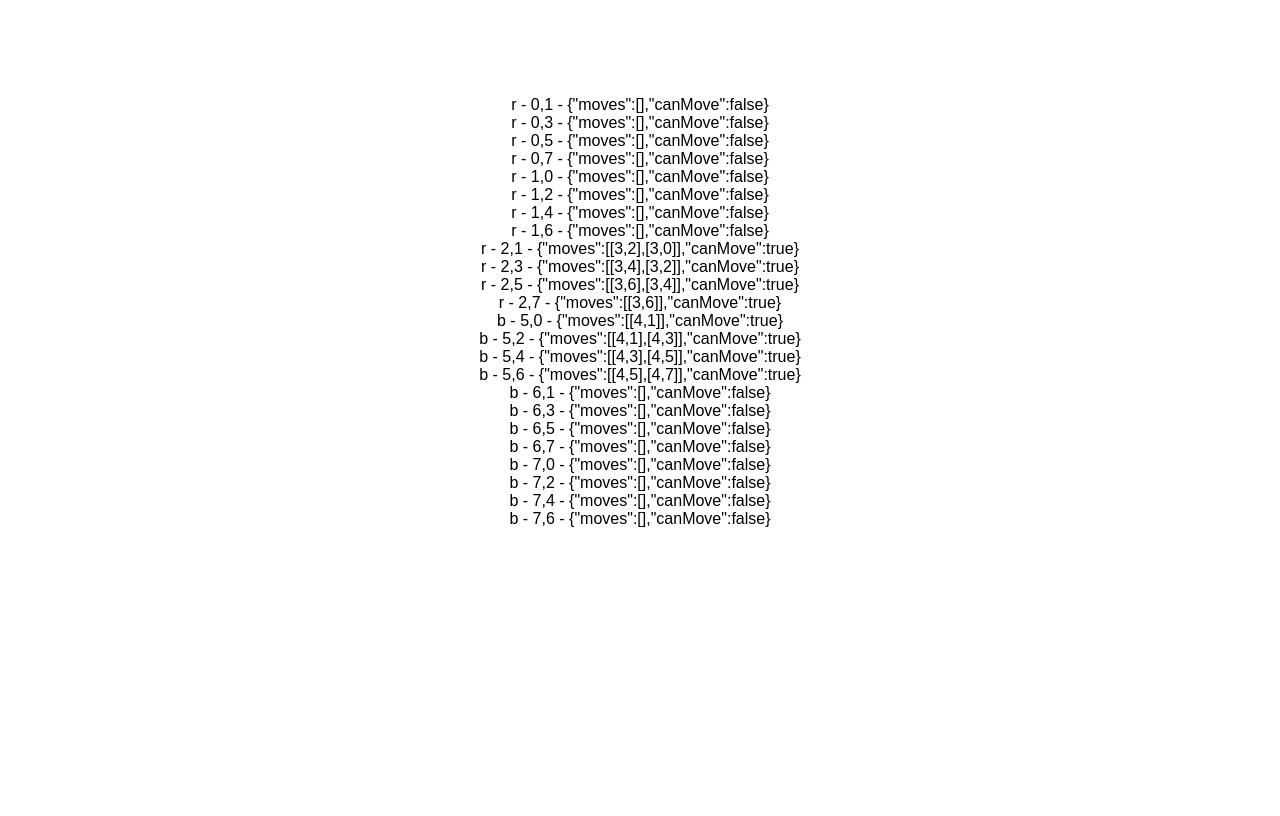
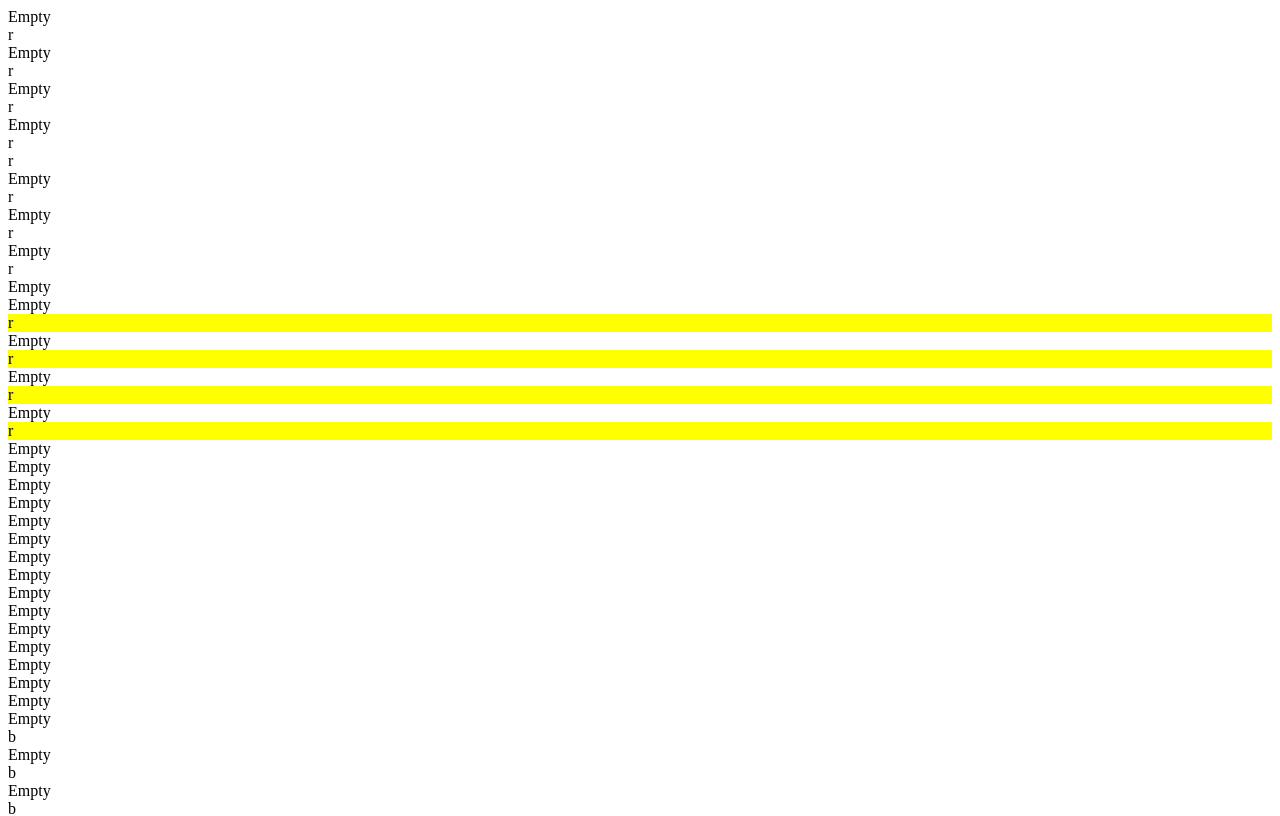
Before and after one commit to benrose207/checkers, a React (Create React App) app: page / in a window 1280 px wide. Shown: the top 816 px of the page. Built offline with nearby package versions, Linux system fonts and the light colour scheme.

Commit message:
Add logic for getting current players move pieces

```diff
--- a/src/App.js
+++ b/src/App.js
@@ -1,12 +1,10 @@
 import React from 'react';
 import './styles/index.css';
-import Board from './board/board.jsx';
+import Game from './game/game.jsx'
 
 function App() {
   return (
-    <div className="App">
-      <Board />
-    </div>
+    <Game />
   );
 }
 
--- a/src/board/board.js
+++ b/src/board/board.js
@@ -3,7 +3,7 @@ import Marker from '../marker/marker.js';
 class Board {
   constructor() {
     this.size = 8;
-    this.board = new Array(this.size).fill().map(row => new Array(this.size));
+    this.board = new Array(this.size).fill().map(row => new Array(this.size).fill(""));
   }
 
   // populate new board
@@ -26,13 +26,43 @@ class Board {
     }
   }
 
-  //getMoves(color)
-  // Need to determine all possible moves for the current player. Then determine what their
-  // choices actually are, depending on if any pieces can jump others.
+  getMovePieces(color) {
+    const moves = {};
+    let canJump = false;
 
-  // iterate through board. For each marker belonging of the color, get it's current moves.
-  // Populate an array of these potential moves
-  // Then go through possible moves, filter as needed.
+    // iterate through board. For each marker belonging of the color, get it's current moves.
+    for (let i = 0; i < this.size; i++) {
+      for (let j = 0; j < this.size; j++) {
+        const cell = this.board[i][j];
+
+        if (cell && cell.color === color) {
+          // const cellMoveData = cell.canMove(this.board);
+          // moves.push(cellMoveData);
+          // if (cellMoveData.canJump) canJump = true;
+          const cellMoveData = cell.canMove(this.board);
+
+          if (cellMoveData.canMove) {
+            const posStr = `${i},${j}`;
+            moves[posStr] = cellMoveData;
+
+            if (cellMoveData.canJump) canJump = true;
+          }
+
+        }
+      }
+    }
+
+    // Check if any of the markers can jump. If so, filter moves to only these tiles
+    // If none can jump, then just return all moves
+    if (canJump) {
+      // moves.filter(movePiece => movePiece.canJump === true);
+      Object.keys(moves).forEach(key => {
+        if (!moves[key].canJump) delete moves[key];
+      });
+    }
+
+    return moves;
+  }
 }
 
 export default Board;
--- a/src/board/board.jsx
+++ b/src/board/board.jsx
@@ -1,16 +1,21 @@
 import React from 'react';
 import BoardClass from './board.js';
-import Marker from '../marker/marker.jsx';
+import Cell from '../marker/cell';
 
-const Board = () => {
+const Board = ({ currentPlayer }) => {
   const board = new BoardClass();
   board.populate();
+  const movePieces = board.getMovePieces(currentPlayer);
 
   return (
     <div>
-      {board.board.map(row => (
-        row.map((cell, idx) => (
-          cell ? <Marker key={idx} marker={cell} board={board.board}/> : <div>" "</div>
+      {board.board.map((row, idx1) => (
+        row.map((cell, idx2) => (
+          <Cell
+            key={idx2}
+            cell={cell}
+            canMove={!!movePieces[`${idx1},${idx2}`]}
+          />
         ))
       ))}
     </div>
--- /dev/null
+++ b/src/game/game.jsx
@@ -0,0 +1,14 @@
+import React, { useState } from 'react';
+import Board from '../board/board.jsx';
+
+const Game = () => {
+  const [currentPlayer, setCurrentPlayer] = useState('r');
+
+  return (
+    <main>
+      <Board currentPlayer={currentPlayer}/>
+    </main>
+  );
+};
+
+export default Game;
--- /dev/null
+++ b/src/marker/cell.jsx
@@ -0,0 +1,12 @@
+import React from 'react';
+import Marker from './marker.jsx';
+
+const Cell = ({ cell, canMove }) => {
+  return (
+    <div>
+      {cell ? <Marker marker={cell} canMove={canMove} /> : "Empty"}
+    </div>
+  );
+};
+
+export default Cell;
--- a/src/marker/marker.js
+++ b/src/marker/marker.js
@@ -10,11 +10,9 @@ class Marker {
     this.king = true;
   }
 
-  canMove(currentBoard) {
-    // depending on color and king status, determine if piece can move at all
-    // Also will need to return cells this piece could move to
-    // Need to see if it can jump anyone
+  getMoves(currentBoard) {
     let moves = [];
+    let canJump = false;
 
     let directions;
     if (this.king) {
@@ -27,16 +25,33 @@ class Marker {
 
     for (const direction of directions) {
       const [x, y] = this.pos;
-      const [newX, newY] = [x + direction[0], y + direction[1]];
+      let [newX, newY] = [x + direction[0], y + direction[1]];
       if (!this.validPos(newX, newY)) continue;
-      debugger
-      if (!currentBoard[newX][newY]) {
+      const moveSpace = currentBoard[newX][newY]
+
+      if (!moveSpace) {
         moves.push([newX, newY]);
+      } else if (moveSpace.color !== this.color) {
+        newX += direction[0];
+        newY += direction[1];
+
+        if (!currentBoard[newX][newY]) {
+          moves.push([newX, newY]);
+          canJump = true;
+        }
       }
     }
 
+    return { moves, canJump };
+  }
+
+  canMove(currentBoard) {
+    const { moves, canJump } = this.getMoves(currentBoard);
+
     return {
       moves,
+      canJump,
+      pos: this.pos,
       canMove: moves.length > 0,
     }
   }
--- a/src/marker/marker.jsx
+++ b/src/marker/marker.jsx
@@ -1,11 +1,12 @@
 import React from 'react';
 
-const Marker = ({ marker, board }) => {
+const Marker = ({ marker, canMove }) => {
+
   return (
-    <div>
-      {`${marker.color} - ${marker.pos} -  ${JSON.stringify(marker.canMove(board))}`}
+    <div className={canMove ? 'move-option' : ''}>
+      {`${marker.color}`}
     </div>
-  )
+  );
 };
 
 export default Marker;
--- a/src/styles/index.css
+++ b/src/styles/index.css
@@ -3,3 +3,7 @@
   text-align: center;
   margin: 6rem 0;
 }
+
+.move-option {
+  background-color: yellow;
+}
```
